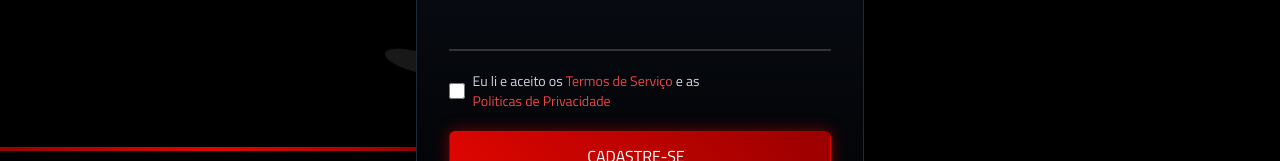
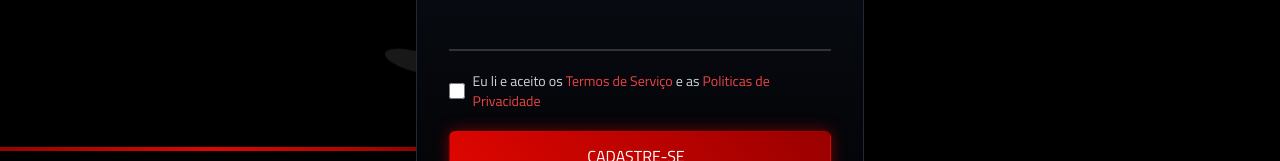
Before and after one commit to Marco-Moura/F1-WIKI, an Angular app: page /signup in a window 1280 px wide. Shown: the part 625-786 px from the top of the page. Built offline with nearby package versions, Linux system fonts and the light colour scheme.

Commit message:
concerto signup

```diff
--- a/src/app/pages/signup/signup.component.html
+++ b/src/app/pages/signup/signup.component.html
@@ -160,11 +160,9 @@
             />
             <label for="terms" class="ml-2 block text-sm text-gray-300">
               Eu li e aceito os
-              <!-- <a href="#" class="text-red-500 hover:text-red-400">Termos de Serviço</a> -->
-               <button class="text-red-500 hover:text-red-400" (click)="navigateToTerms()">Termos de Serviço</button>
+              <a href="#" class="text-red-500 hover:text-red-400">Termos de Serviço</a>
               e as
-              <!-- <a href="#" class="text-red-500 hover:text-red-400" (click)="navigateToTerms()">Politicas de Privacidade</a> -->
-               <button class="text-red-500 hover:text-red-400" (click)="navigateToTerms()">Politicas de Privacidade</button>
+              <a href="#" class="text-red-500 hover:text-red-400">Politicas de Privacidade</a>
             </label>
           </div>
 
--- a/src/app/pages/signup/signup.component.ts
+++ b/src/app/pages/signup/signup.component.ts
@@ -88,9 +88,6 @@ export class SignupComponent {
     this.errorMessage = err.error?.message || 'Erro ao criar conta';
   }
 });
-
-
-
 }
 
   navigateToLogin(): void {
```
